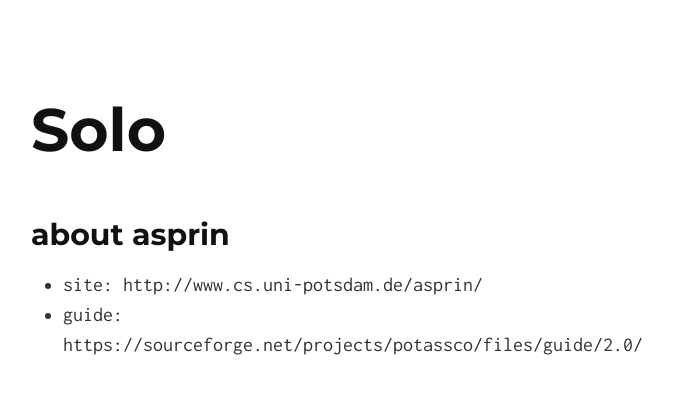
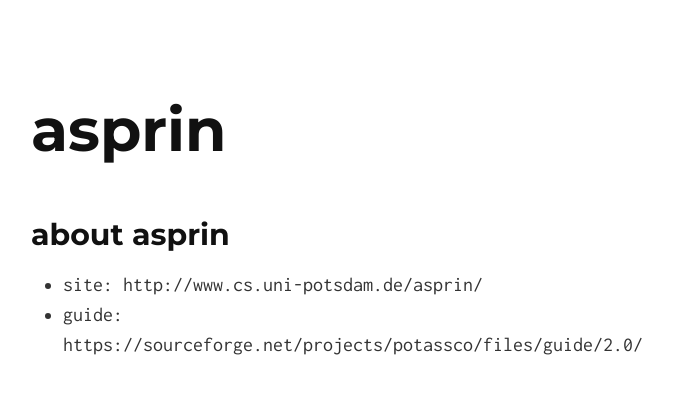
Before and after one commit to S-Shimotori/asprin, a Jekyll site: the page built from index.md, in a window 1280 px wide. Shown: the top 394 px of the page, without its empty margins (307-980 px from the left). Built offline with Jekyll 4.4.1, drawn with Linux system fonts in a browser that asks for light colours.

Commit message:
Set tag_text

```diff
--- a/_config.yml
+++ b/_config.yml
@@ -1,6 +1,6 @@
 # Site settings
 title: asprin
-tag_text: Solo
+tag_text: asprin
 description: http://www.cs.uni-potsdam.de/asprin/
 
 # Build settings
```
